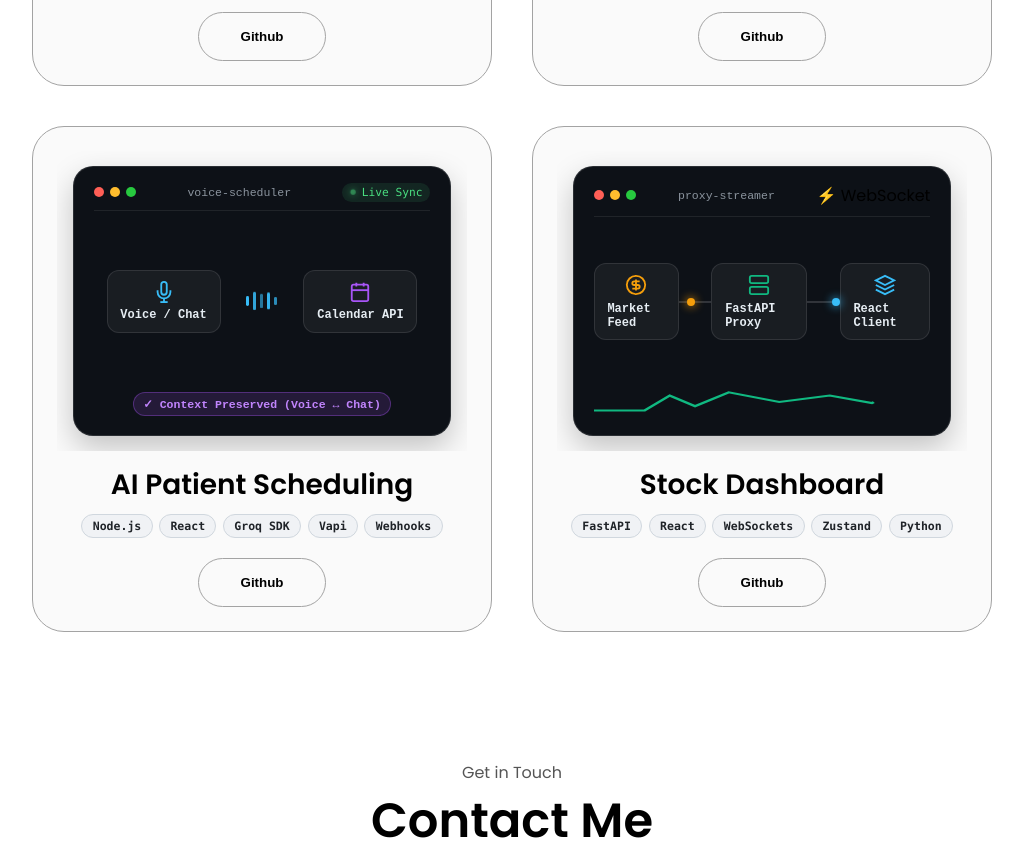
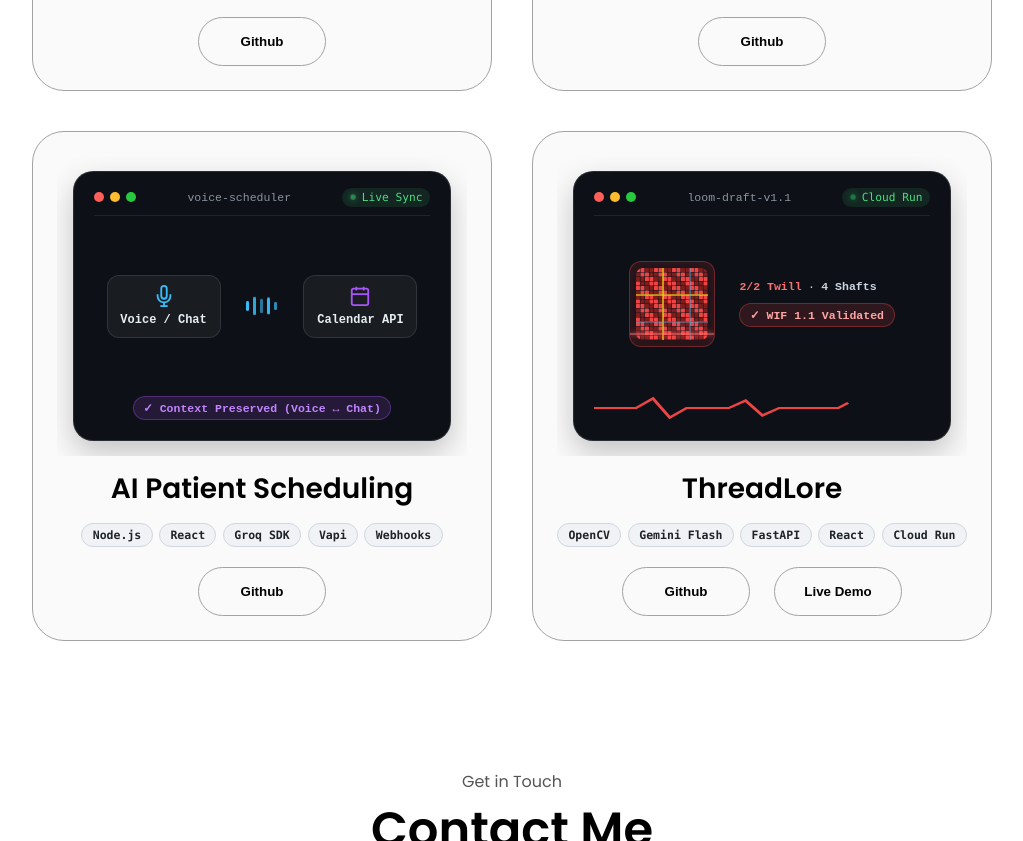
Before and after one commit to KenEverestNunes/Portfolio, a plain HTML site: page index.html in a window 1280 px wide. Shown: the part 3781-4622 px from the top of the page, without its empty margins (128-1151 px from the left). Drawn offline with Linux system fonts and the light colour scheme.

Commit message:
feat: showcase ThreadLore with 2/2 twill loom drawdown visual and Cloud Run demo

```diff
--- a/index.html
+++ b/index.html
@@ -5,8 +5,8 @@
     <meta http-equiv="X-UA-Compatible" content="IE=edge" />
     <meta name="viewport" content="width=device-width, initial-scale=1.0" />
     <title>My Portfolio</title>
-    <link rel="stylesheet" href="style.css?v=2" />
-    <link rel="stylesheet" href="mediaqueries.css?v=2" />
+    <link rel="stylesheet" href="style.css?v=3" />
+    <link rel="stylesheet" href="mediaqueries.css?v=3" />
   </head>
   <body>
     <nav id="desktop-nav">
@@ -572,7 +572,7 @@
             </div>
           </div>
 
-          <!-- Project 4: Stock Dashboard (Backend as Proxy) -->
+          <!-- Project 4: ThreadLore -->
           <div class="details-container color-container">
             <div class="article-container">
               <div class="project-visual-canvas">
@@ -582,71 +582,87 @@
                     <span class="control-dot dot-yellow"></span>
                     <span class="control-dot dot-green"></span>
                   </div>
-                  <span class="visual-badge">proxy-streamer</span>
-                  <div class="diff-stat">
-                    <span class="added">&#9889; WebSocket</span>
+                  <span class="visual-badge">loom-draft-v1.1</span>
+                  <div class="status-indicator">
+                    <span class="pulse-dot" style="background: #22c55e; box-shadow: 0 0 8px #22c55e;"></span>
+                    <span style="color: #4ade80;">Cloud Run</span>
                   </div>
                 </div>
 
-                <div class="mcp-visual-flow">
-                  <div class="flow-node-box">
-                    <svg class="flow-node-icon" style="color: #f59e0b;" viewBox="0 0 24 24" fill="none" stroke="currentColor" stroke-width="2">
-                      <circle cx="12" cy="12" r="10"></circle>
-                      <path d="M16 8h-6a2 2 0 1 0 0 4h4a2 2 0 1 1 0 4H8"></path>
-                      <path d="M12 18V6"></path>
+                <div class="gauge-visual-center">
+                  <div class="loom-matrix-frame">
+                    <svg class="loom-drawdown-svg" viewBox="0 0 64 64">
+                      <defs>
+                        <pattern id="twillGrid" width="16" height="16" patternUnits="userSpaceOnUse">
+                          <!-- 2/2 balanced twill drawdown repeating matrix -->
+                          <rect x="0" y="0" width="3.5" height="3.5" fill="#ef4444" rx="0.5"/>
+                          <rect x="4" y="0" width="3.5" height="3.5" fill="#ef4444" rx="0.5"/>
+                          <rect x="8" y="0" width="3.5" height="3.5" fill="#7f1d1d" rx="0.5"/>
+                          <rect x="12" y="0" width="3.5" height="3.5" fill="#7f1d1d" rx="0.5"/>
+                          <rect x="0" y="4" width="3.5" height="3.5" fill="#7f1d1d" rx="0.5"/>
+                          <rect x="4" y="4" width="3.5" height="3.5" fill="#ef4444" rx="0.5"/>
+                          <rect x="8" y="4" width="3.5" height="3.5" fill="#ef4444" rx="0.5"/>
+                          <rect x="12" y="4" width="3.5" height="3.5" fill="#7f1d1d" rx="0.5"/>
+                          <rect x="0" y="8" width="3.5" height="3.5" fill="#7f1d1d" rx="0.5"/>
+                          <rect x="4" y="8" width="3.5" height="3.5" fill="#7f1d1d" rx="0.5"/>
+                          <rect x="8" y="8" width="3.5" height="3.5" fill="#ef4444" rx="0.5"/>
+                          <rect x="12" y="8" width="3.5" height="3.5" fill="#ef4444" rx="0.5"/>
+                          <rect x="0" y="12" width="3.5" height="3.5" fill="#ef4444" rx="0.5"/>
+                          <rect x="4" y="12" width="3.5" height="3.5" fill="#7f1d1d" rx="0.5"/>
+                          <rect x="8" y="12" width="3.5" height="3.5" fill="#7f1d1d" rx="0.5"/>
+                          <rect x="12" y="12" width="3.5" height="3.5" fill="#ef4444" rx="0.5"/>
+                        </pattern>
+                      </defs>
+                      <rect width="64" height="64" fill="url(#twillGrid)" rx="6"/>
+                      <line x1="24" y1="0" x2="24" y2="64" stroke="#facc15" stroke-width="1.5" stroke-opacity="0.85" />
+                      <line x1="0" y1="24" x2="64" y2="24" stroke="#facc15" stroke-width="1.5" stroke-opacity="0.85" />
+                      <line x1="48" y1="0" x2="48" y2="64" stroke="#38bdf8" stroke-width="1" stroke-opacity="0.75" />
+                      <line x1="0" y1="48" x2="64" y2="48" stroke="#38bdf8" stroke-width="1" stroke-opacity="0.75" />
                     </svg>
-                    <span class="flow-node-name">Market Feed</span>
+                    <div class="loom-shuttle-line"></div>
                   </div>
 
-                  <div class="flow-wire">
-                    <span class="flow-packet" style="background: #f59e0b; box-shadow: 0 0 10px #f59e0b;"></span>
-                  </div>
-
-                  <div class="flow-node-box">
-                    <svg class="flow-node-icon" style="color: #10b981;" viewBox="0 0 24 24" fill="none" stroke="currentColor" stroke-width="2">
-                      <rect x="2" y="2" width="20" height="8" rx="2" ry="2"></rect>
-                      <rect x="2" y="14" width="20" height="8" rx="2" ry="2"></rect>
-                      <line x1="6" y1="6" x2="6.01" y2="6"></line>
-                      <line x1="6" y1="18" x2="6.01" y2="18"></line>
-                    </svg>
-                    <span class="flow-node-name">FastAPI Proxy</span>
-                  </div>
-
-                  <div class="flow-wire">
-                    <span class="flow-packet flow-packet-reverse" style="background: #38bdf8; box-shadow: 0 0 10px #38bdf8;"></span>
-                  </div>
-
-                  <div class="flow-node-box">
-                    <svg class="flow-node-icon" style="color: #38bdf8;" viewBox="0 0 24 24" fill="none" stroke="currentColor" stroke-width="2">
-                      <polygon points="12 2 2 7 12 12 22 7 12 2"></polygon>
-                      <polyline points="2 17 12 22 22 17"></polyline>
-                      <polyline points="2 12 12 17 22 12"></polyline>
-                    </svg>
-                    <span class="flow-node-name">React Client</span>
+                  <div class="git-branch-visual">
+                    <div class="git-node-row">
+                      <span style="color: #f87171; font-weight: 700;">2/2 Twill</span>
+                      <span class="term-dim">&#183;</span>
+                      <span style="color: #cbd5e1; font-weight: 600;">4 Shafts</span>
+                    </div>
+                    <div>
+                      <span class="merge-status-badge" style="background: rgba(239, 68, 68, 0.15); border-color: rgba(239, 68, 68, 0.35); color: #fca5a5;">
+                        &#10003; WIF 1.1 Validated
+                      </span>
+                    </div>
                   </div>
                 </div>
 
                 <div class="telemetry-wave-container">
                   <svg class="telemetry-wave-svg" viewBox="0 0 200 30" preserveAspectRatio="none">
-                    <path class="wave-path" style="stroke: #10b981;" d="M0,22 L30,22 L45,8 L60,18 L80,5 L110,14 L140,8 L165,15 L180,4 L200,10"></path>
+                    <path class="wave-path" style="stroke: #ef4444;" d="M0,15 L25,15 L35,6 L45,24 L55,15 L80,15 L90,8 L100,22 L110,15 L145,15 L155,7 L165,23 L175,15 L200,15"></path>
                   </svg>
                 </div>
               </div>
             </div>
-            <h2 class="experience-sub-title project-title">Stock Dashboard</h2>
+            <h2 class="experience-sub-title project-title">ThreadLore</h2>
             <div class="project-tech-stack">
+              <span class="tech-pill">OpenCV</span>
+              <span class="tech-pill">Gemini Flash</span>
               <span class="tech-pill">FastAPI</span>
               <span class="tech-pill">React</span>
-              <span class="tech-pill">WebSockets</span>
-              <span class="tech-pill">Zustand</span>
-              <span class="tech-pill">Python</span>
+              <span class="tech-pill">Cloud Run</span>
             </div>
             <div class="btn-container">
               <button
                 class="btn btn-color-2 project-btn"
-                onclick="window.open('https://github.com/KenEverestNunes/Stock-Dashboard', '_blank','noopener,noreferrer')"
+                onclick="window.open('https://github.com/KenEverestNunes/ThreadLore', '_blank','noopener,noreferrer')"
               >
                 Github
+              </button>
+              <button
+                class="btn btn-color-2 project-btn"
+                onclick="window.open('https://threadlore-122120455814.us-central1.run.app/', '_blank','noopener,noreferrer')"
+              >
+                Live Demo
               </button>
             </div>
           </div>
--- a/style.css
+++ b/style.css
@@ -397,6 +397,9 @@ article .icon {
   flex: none !important;
   width: 100% !important;
   box-sizing: border-box !important;
+  display: flex !important;
+  flex-direction: column !important;
+  justify-content: space-between !important;
 }
 
 @media screen and (max-width: 900px) {
@@ -497,6 +500,44 @@ body.dark-mode .tech-pill:hover {
   display: flex;
   justify-content: center;
   padding-bottom: 0.2rem;
+}
+
+/* ThreadLore Visual Component */
+.loom-matrix-frame {
+  position: relative;
+  width: 84px;
+  height: 84px;
+  border: 1.5px solid rgba(239, 68, 68, 0.4);
+  border-radius: 0.75rem;
+  display: flex;
+  align-items: center;
+  justify-content: center;
+  overflow: hidden;
+  background: rgba(239, 68, 68, 0.06);
+  box-shadow: 0 0 15px rgba(239, 68, 68, 0.15) inset;
+}
+
+.loom-drawdown-svg {
+  width: 72px;
+  height: 72px;
+  display: block;
+}
+
+.loom-shuttle-line {
+  position: absolute;
+  top: 0;
+  left: 0;
+  right: 0;
+  height: 2px;
+  background: #f87171;
+  box-shadow: 0 0 10px #ef4444, 0 0 4px #f87171;
+  animation: shuttleScan 2.4s ease-in-out infinite alternate;
+}
+
+@keyframes shuttleScan {
+  0% { top: 4%; opacity: 0.3; }
+  50% { opacity: 1; }
+  100% { top: 94%; opacity: 0.3; }
 }
 
 .project-btn {
```
